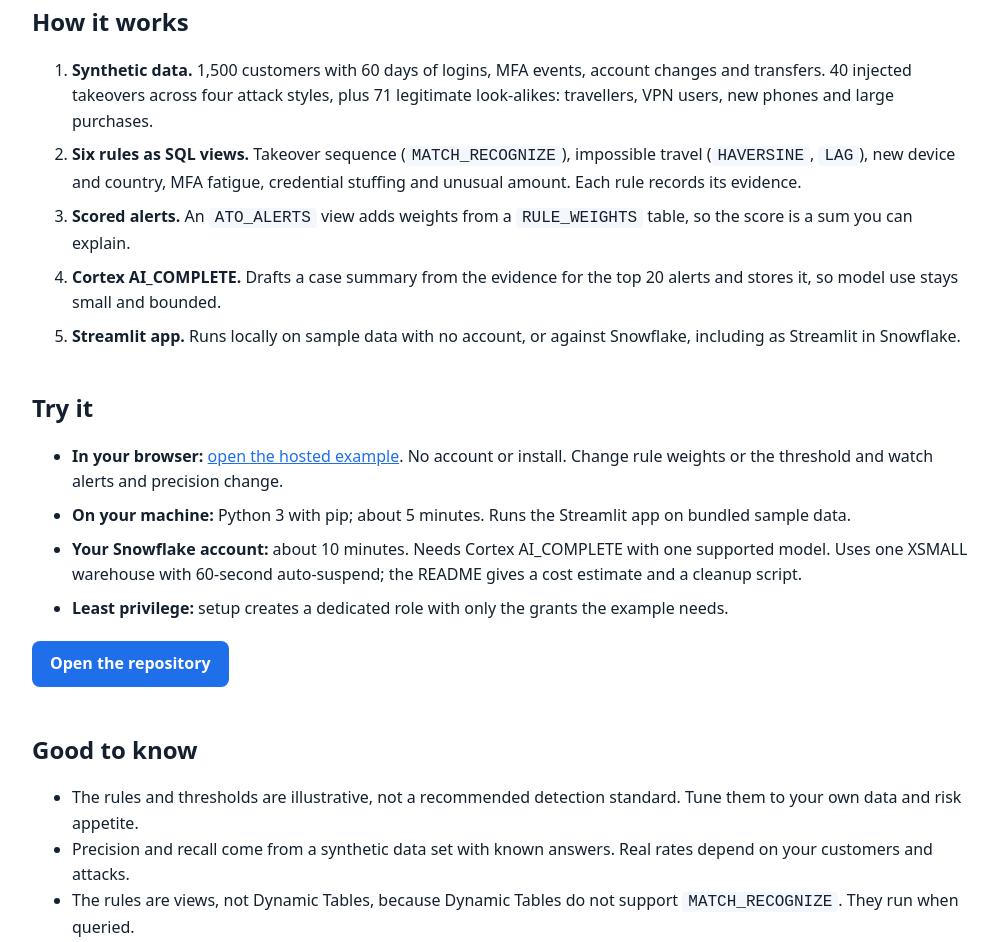
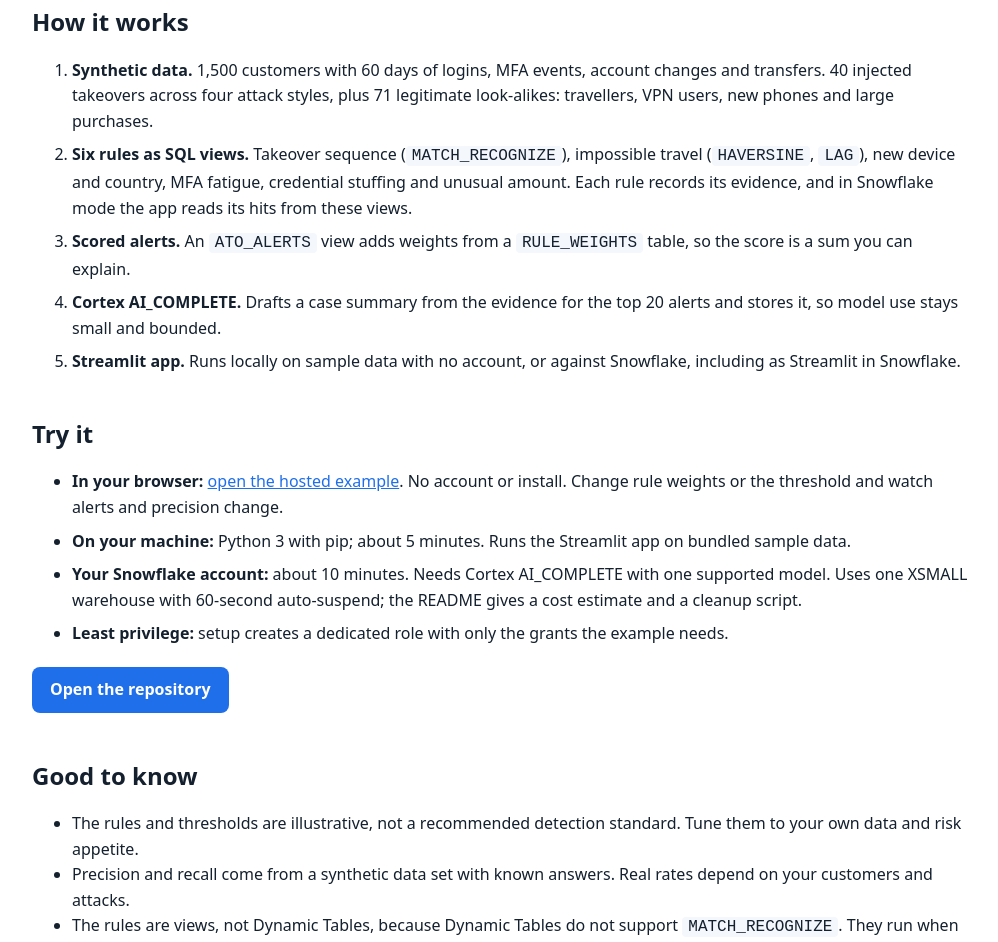
Before and after one commit to sfc-gh-ooral/sfguide-account-takeover-detection, a plain HTML site: page index.html in a window 1280 px wide. Shown: the part 3607-4549 px from the top of the page, without its empty margins (138-1136 px from the left). Drawn offline with Linux system fonts and the light colour scheme.

Commit message:
Say that Snowflake mode reads the rule views on the landing page
Generated with [Snowflake CoCo](https://docs.snowflake.com/en/user-guide/cortex-code/cortex-code)

Co-authored-by: Snowflake CoCo <noreply@snowflake.com>

```diff
--- a/index.html
+++ b/index.html
@@ -53,7 +53,7 @@
     <h2 id="how">How it works</h2>
     <ol class="steps">
       <li><strong>Synthetic data.</strong> 1,500 customers with 60 days of logins, MFA events, account changes and transfers. 40 injected takeovers across four attack styles, plus 71 legitimate look-alikes: travellers, VPN users, new phones and large purchases.</li>
-      <li><strong>Six rules as SQL views.</strong> Takeover sequence (<code>MATCH_RECOGNIZE</code>), impossible travel (<code>HAVERSINE</code>, <code>LAG</code>), new device and country, MFA fatigue, credential stuffing and unusual amount. Each rule records its evidence.</li>
+      <li><strong>Six rules as SQL views.</strong> Takeover sequence (<code>MATCH_RECOGNIZE</code>), impossible travel (<code>HAVERSINE</code>, <code>LAG</code>), new device and country, MFA fatigue, credential stuffing and unusual amount. Each rule records its evidence, and in Snowflake mode the app reads its hits from these views.</li>
       <li><strong>Scored alerts.</strong> An <code>ATO_ALERTS</code> view adds weights from a <code>RULE_WEIGHTS</code> table, so the score is a sum you can explain.</li>
       <li><strong>Cortex AI_COMPLETE.</strong> Drafts a case summary from the evidence for the top 20 alerts and stores it, so model use stays small and bounded.</li>
       <li><strong>Streamlit app.</strong> Runs locally on sample data with no account, or against Snowflake, including as Streamlit in Snowflake.</li>
```
